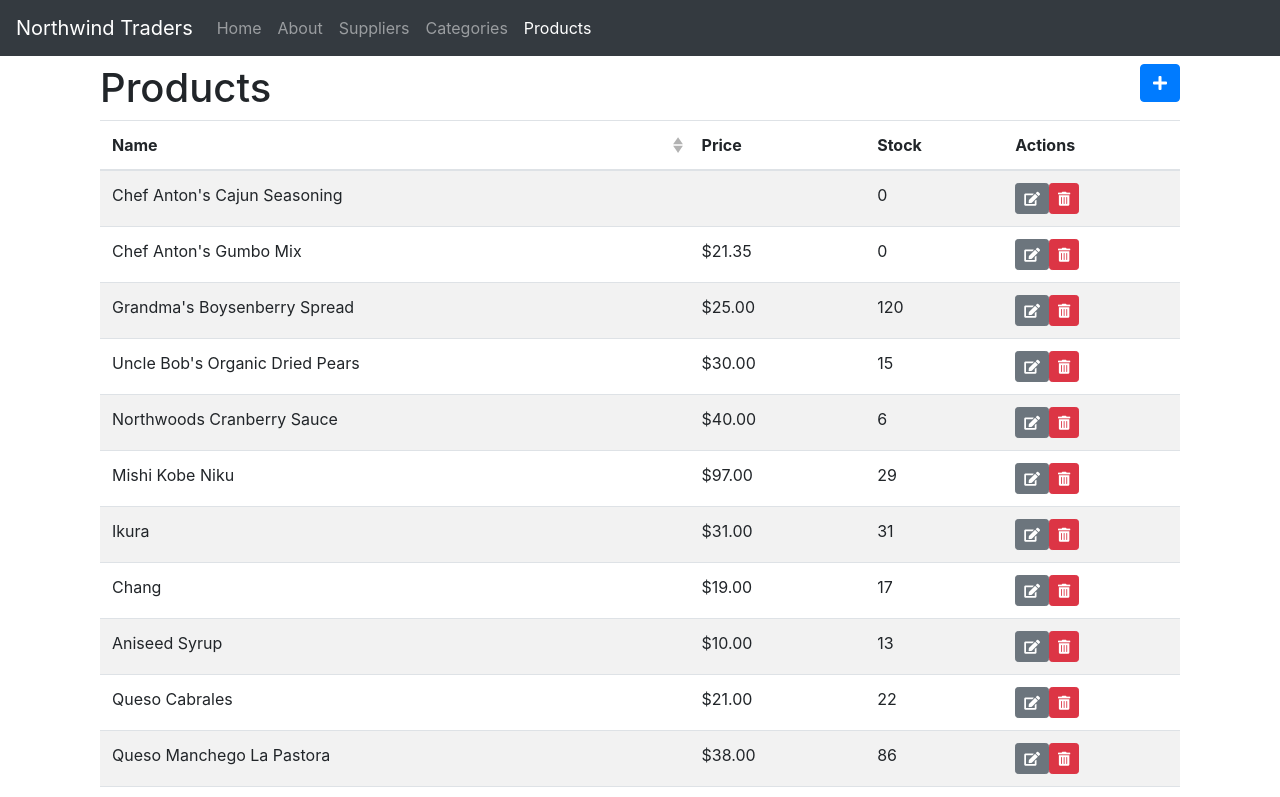
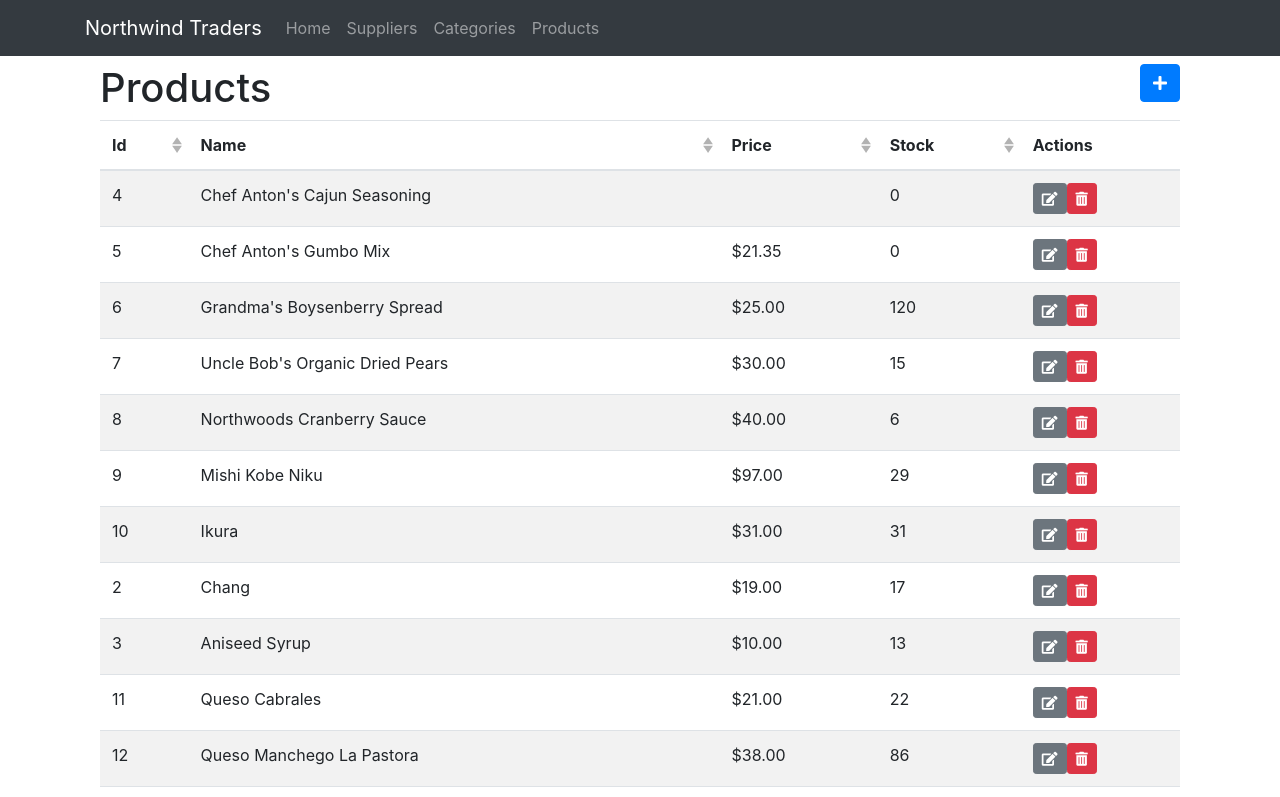
Before and after one commit to thiagospassos/gad-workshop, a Vue app in the folder tyson/northwind-traders/: page /products in a window 1280 px wide. Shown: the top 797 px of the page. Built offline with nearby package versions, Linux system fonts and the light colour scheme; data requests are answered from the project's data file.

Commit message:
bootstrap vue

```diff
--- a/tyson/northwind-traders/src/components/NavBar.vue
+++ b/tyson/northwind-traders/src/components/NavBar.vue
@@ -1,53 +1,23 @@
 <template>
-  <b-navbar toggleable="lg" type="dark" variant="dark">
-    <b-navbar-brand href="#">Northwind Traders</b-navbar-brand>
-    <b-navbar-toggle target="nav-collapse"></b-navbar-toggle>
-
-    <b-collapse id="nav-collapse" is-nav>
-      <b-navbar-nav>
-        <router-link
-          to="/"
-          tag="li"
-          :exact="true"
-          class="nav-item"
-          active-class="active"
-        >
-          <a class="nav-link">Home</a>
-        </router-link>
-        <router-link
-          to="/about"
-          tag="li"
-          class="nav-item"
-          active-class="active"
-        >
-          <a class="nav-link">About</a>
-        </router-link>
-        <router-link
-          to="/suppliers"
-          tag="li"
-          class="nav-item"
-          active-class="active"
-        >
-          <a class="nav-link">Suppliers</a>
-        </router-link>
-        <router-link
-          to="/categories"
-          tag="li"
-          class="nav-item"
-          active-class="active"
-        >
-          <a class="nav-link">Categories</a>
-        </router-link>
-        <router-link
-          to="/products"
-          tag="li"
-          class="nav-item"
-          active-class="active"
-        >
-          <a class="nav-link">Products</a>
-        </router-link>
-      </b-navbar-nav>
-    </b-collapse>
+  <b-navbar
+    toggleable="md"
+    type="dark"
+    placement="fixed"
+    fill="false"
+    variant="dark"
+  >
+    <div class="container">
+      <b-navbar-brand to="/">Northwind Traders</b-navbar-brand>
+      <b-navbar-toggle target="navbarCollapse"></b-navbar-toggle>
+      <b-collapse is-nav id="navbarCollapse">
+        <b-navbar-nav class="mr-auto">
+          <b-nav-item to="/" :exact="true">Home</b-nav-item>
+          <b-nav-item to="/suppliers">Suppliers</b-nav-item>
+          <b-nav-item to="/categories">Categories</b-nav-item>
+          <b-nav-item to="/products">Products</b-nav-item>
+        </b-navbar-nav>
+      </b-collapse>
+    </div>
   </b-navbar>
 </template>
 
--- a/tyson/northwind-traders/src/views/Products/ProductList.vue
+++ b/tyson/northwind-traders/src/views/Products/ProductList.vue
@@ -42,9 +42,10 @@
   data() {
     return {
       fields: [
+        { key: "id", sortable: true },
         { key: "name", sortable: true },
-        { key: "unitPrice", label: "Price" },
-        { key: "unitsInStock", label: "Stock" },
+        { key: "unitPrice", sortable: true, label: "Price" },
+        { key: "unitsInStock", sortable: true, label: "Stock" },
         { key: "actions" },
       ],
       products: [],
```
